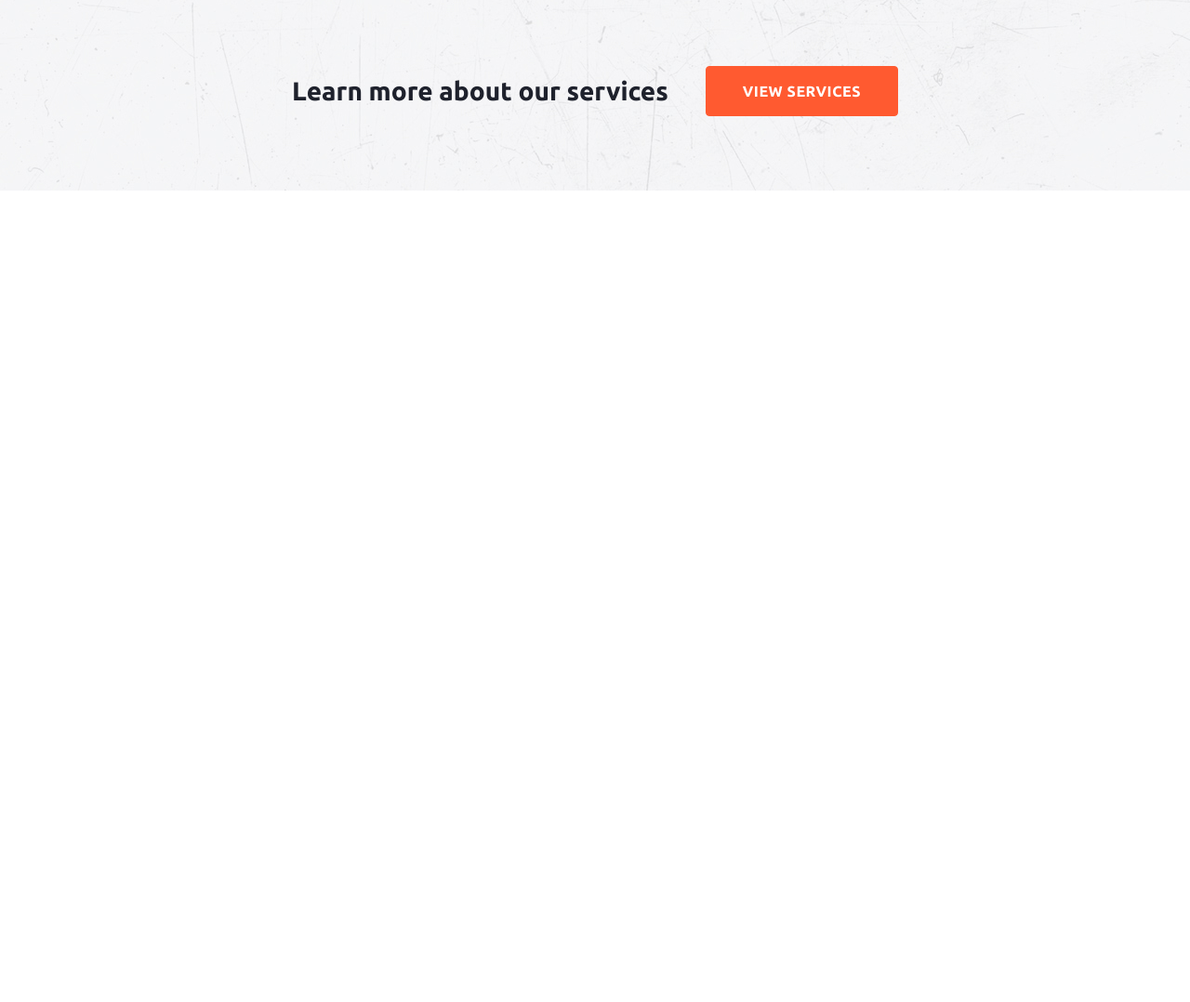
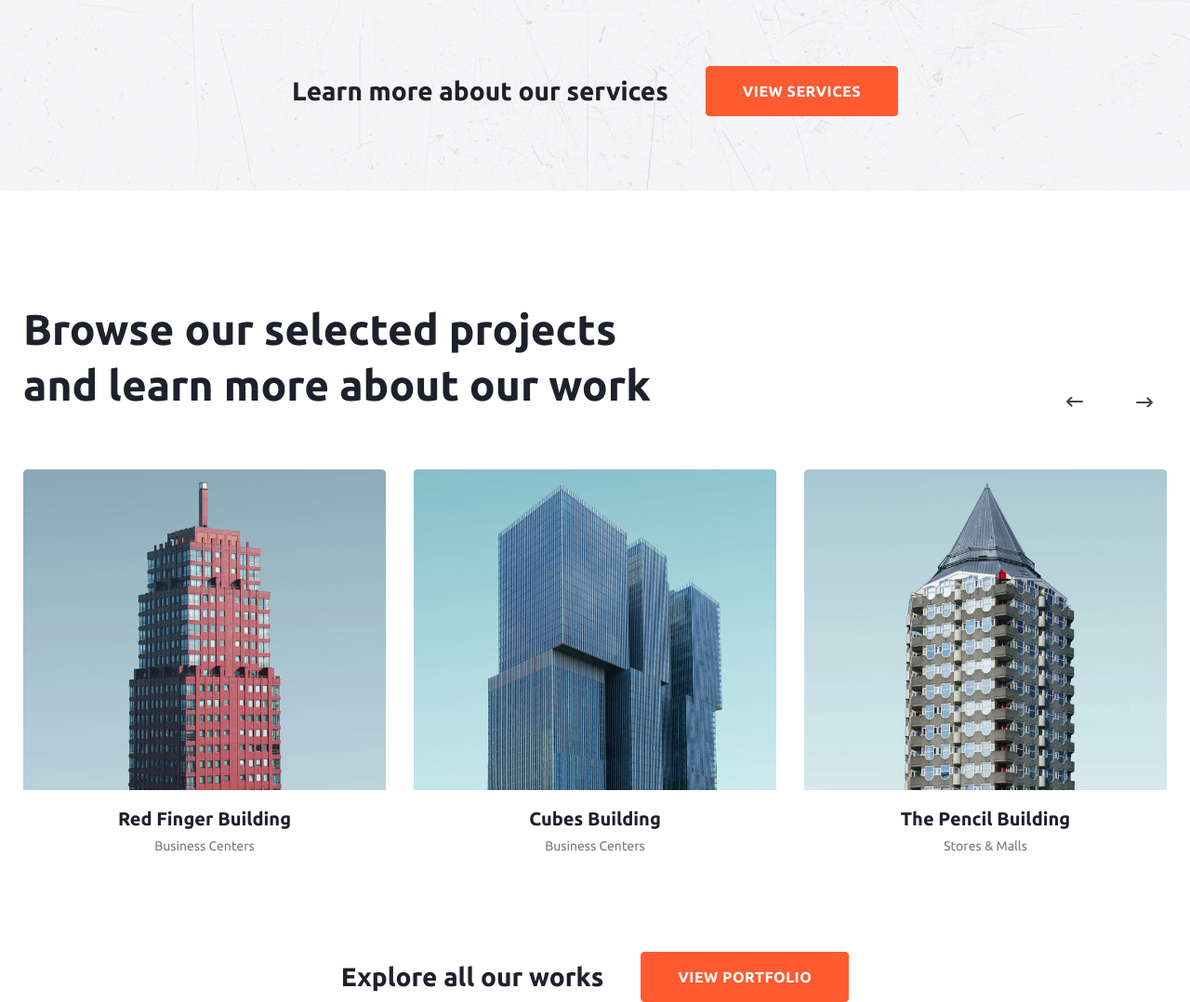
Before and after one commit to AlexanderKhristichenko/createx, a website: page src/index.html in a window 1280 px wide. Shown: the part 3189-4267 px from the top of the page at 93% size. Before the commit the page ends 3484 px from the top, so only its background shows below. Drawn offline with nearby package versions, Linux system fonts and the light colour scheme; files that its build step writes are made by us from their sources; files whose address does not match are found by name.

Commit message:
add portfolio slider section

```diff
--- a/gulp/version.json
+++ b/gulp/version.json
@@ -1,3 +1,3 @@
 {
-    "main": "20230820123304"
+    "main": "20230822145757"
 }
--- /dev/null
+++ b/src/html/portfolio-slider.html
@@ -0,0 +1,109 @@
+<section class="portfolio-slider">
+  <div class="container">
+    <h2 class="title">
+      Browse our selected projects and learn more about our work
+    </h2>
+
+    <div class="swiper portfolio-slider__slider">
+      <div class="swiper-wrapper portfolio-slider__wrapper">
+        <div class="swiper-slide portfolio-slider__slide">
+          <img
+            src="@img/portfolio-slide1.jpg"
+            alt="Red Finger Building"
+            loading="lazy"
+            class="portfolio-slider__img" />
+          <div class="portfolio-slider__body">
+            <h3 class="portfolio-slider__title">Red Finger Building</h3>
+            <p class="portfolio-slider__subtitle">Business Centers</p>
+            <a href="#" class="btn btn--transparent portfolio-slider__btn"
+              >View Project</a
+            >
+          </div>
+        </div>
+
+        <div class="swiper-slide portfolio-slider__slide">
+          <img
+            src="@img/portfolio-slide2.jpg"
+            alt="Cubes Building"
+            loading="lazy"
+            class="portfolio-slider__img" />
+          <div class="portfolio-slider__body">
+            <h3 class="portfolio-slider__title">Cubes Building</h3>
+            <p class="portfolio-slider__subtitle">Business Centers</p>
+            <a href="#" class="btn btn--transparent portfolio-slider__btn"
+              >View Project</a
+            >
+          </div>
+        </div>
+
+        <div class="swiper-slide portfolio-slider__slide">
+          <img
+            src="@img/portfolio-slide3.jpg"
+            alt="The Pencil Building"
+            loading="lazy"
+            class="portfolio-slider__img" />
+          <div class="portfolio-slider__body">
+            <h3 class="portfolio-slider__title">The Pencil Building</h3>
+            <p class="portfolio-slider__subtitle">Stores & Malls</p>
+            <a href="#" class="btn btn--transparent portfolio-slider__btn"
+              >View Project</a
+            >
+          </div>
+        </div>
+
+        <div class="swiper-slide portfolio-slider__slide">
+          <img
+            src="@img/portfolio-slide1.jpg"
+            alt="Red Finger Building"
+            loading="lazy"
+            class="portfolio-slider__img" />
+          <div class="portfolio-slider__body">
+            <h3 class="portfolio-slider__title">Red Finger Building</h3>
+            <p class="portfolio-slider__subtitle">Business Centers</p>
+            <a href="#" class="btn btn--transparent portfolio-slider__btn"
+              >View Project</a
+            >
+          </div>
+        </div>
+
+        <div class="swiper-slide portfolio-slider__slide">
+          <img
+            src="@img/portfolio-slide2.jpg"
+            alt="Cubes Building"
+            loading="lazy"
+            class="portfolio-slider__img" />
+          <div class="portfolio-slider__body">
+            <h3 class="portfolio-slider__title">Cubes Building</h3>
+            <p class="portfolio-slider__subtitle">Business Centers</p>
+            <a href="#" class="btn btn--transparent portfolio-slider__btn"
+              >View Project</a
+            >
+          </div>
+        </div>
+
+        <div class="swiper-slide portfolio-slider__slide">
+          <img
+            src="@img/portfolio-slide3.jpg"
+            alt="The Pencil Building"
+            loading="lazy"
+            class="portfolio-slider__img" />
+          <div class="portfolio-slider__body">
+            <h3 class="portfolio-slider__title">The Pencil Building</h3>
+            <p class="portfolio-slider__subtitle">Stores & Malls</p>
+            <a href="#" class="btn btn--transparent portfolio-slider__btn"
+              >View Project</a
+            >
+          </div>
+        </div>
+      </div>
+
+      <div class="swiper-button-prev portfolio-slider__btn-prev"></div>
+      <div class="swiper-button-next portfolio-slider__btn-next"></div>
+    </div>
+
+    <div class="learn-more portfolio-slider__more">
+      <h3 class="learn-more__title">Explore all our works</h3>
+      <a href="#" class="btn">View portfolio</a>
+    </div>
+  </div>
+</section>
--- a/src/index.html
+++ b/src/index.html
@@ -16,6 +16,8 @@
       @@include('html/request.html',{})
       <!-- * Services * -->
       @@include('html/services.html',{})
+      <!-- * Portfolio slider * -->
+      @@include('html/portfolio-slider.html',{})
     </main>
     <!-- * Footer * -->
     @@include('html/footer.html', {})
--- a/src/js/app.js
+++ b/src/js/app.js
@@ -1,5 +1,6 @@
-import { heroSlider } from "./modules/slider.js";
+import { heroSlider, portfolioSlider } from "./modules/slider.js";
 import { webp } from "./modules/webp.js";
 
 webp();
 heroSlider();
+portfolioSlider();
--- a/src/js/modules/slider.js
+++ b/src/js/modules/slider.js
@@ -15,3 +15,16 @@ export const heroSlider = () => {
     },
   });
 };
+
+export const portfolioSlider = () => {
+  const swiper = new Swiper(".portfolio-slider__slider", {
+    modules: [Navigation],
+    slidesPerView: 3,
+    spaceBetween: 30,
+    loop: true,
+    navigation: {
+      nextEl: ".portfolio-slider__btn-next",
+      prevEl: ".portfolio-slider__btn-prev",
+    },
+  });
+};
--- /dev/null
+++ b/src/scss/components/_portfolio-slider.scss
@@ -0,0 +1,123 @@
+.portfolio-slider {
+  padding-top: 1.875rem;
+
+  .title {
+    max-width: 44.0625rem;
+  }
+
+  &__slider {
+    margin-top: 3.75rem;
+    overflow-y: visible;
+  }
+
+  &__slide {
+    overflow: hidden;
+    max-height: 26.25rem;
+
+    &:hover .portfolio-slider__body {
+      transform: translateY(-4.3125rem);
+    }
+  }
+
+  &__img {
+    border-radius: .25rem .25rem 0 0;
+  }
+
+  &__body {
+    background-color: $color_white;
+    padding-top: 1rem;
+    padding-bottom: 1.5rem;
+    display: flex;
+    flex-direction: column;
+    align-items: center;
+    transition: all .3s;
+  }
+
+  &__title {
+    font-size: 1.25rem;
+    font-weight: 700;
+    line-height: 150%;
+    color: $color_gray-900;
+  }
+
+  &__subtitle {
+    font-size: .875rem;
+    font-weight: 400;
+    line-height: 150%;
+    color: $color_gray-700;
+    margin-top: .25rem;
+  }
+
+  &__btn {
+    padding: 0 2rem;
+    color: $color_primary;
+    border-color: $color_primary;
+    font-size: .875rem;
+    margin-top: 1.5rem;
+    line-height: 2.75rem;
+    letter-spacing: .0313rem;
+
+    &:hover {
+      color: $color_white;
+    }
+  }
+
+  &__btn-next {
+    width: 3rem;
+    height: 3rem;
+    border-radius: 50%;
+    background-color: $color_white;
+    transition: 0.3s;
+    top: -4.6875rem;
+    right: 0;
+
+    &::after {
+      content: '';
+      display: block;
+      background-image: url('@img/icons/slider-arrow.svg');
+      background-repeat: no-repeat;
+      width: 1.125rem;
+      height: .6875rem;
+    }
+
+    &:hover {
+      background-color: $color_primary;
+    }
+
+    &:hover::after {
+      background-image: url('@img/icons/slider-arrow-white.svg');
+    }
+  }
+
+  &__btn-prev {
+    width: 3rem;
+    height: 3rem;
+    border-radius: 50%;
+    background-color: $color_white;
+    transition: 0.3s;
+    top: -4.6875rem;
+    left: 90%;
+
+    &::after {
+      content: '';
+      display: block;
+      background-image: url('@img/icons/slider-arrow.svg');
+      background-repeat: no-repeat;
+      transform: rotate(180deg);
+      width: 1.125rem;
+      height: .6875rem;
+    }
+
+    &:hover {
+      background-color: $color_primary;
+    }
+
+    &:hover::after {
+      background-image: url('@img/icons/slider-arrow-white.svg');
+    }
+  }
+
+  &__more {
+    margin-top: 6.1875rem;
+  }
+}
--- a/src/scss/style.scss
+++ b/src/scss/style.scss
@@ -16,3 +16,4 @@
 @import "components/values";
 @import "components/request";
 @import "components/services";
+@import "components/portfolio-slider";
```
Also changed, not shown: dist/css/style.min.css, dist/img/icons/slider-arrow copy.svg (added), dist/img/icons/slider-arrow-white.svg (added), dist/img/portfolio-slide1.jpg (added), dist/img/portfolio-slide1.webp (added), dist/img/portfolio-slide2.jpg (added), dist/img/portfolio-slide2.webp (added), dist/img/portfolio-slide3.jpg (added), dist/img/portfolio-slide3.webp (added), dist/index.html, dist/js/app.min.js, src/img/icons/slider-arrow-white.svg (added), src/img/portfolio-slide1.jpg (added), src/img/portfolio-slide2.jpg (added), 1 more files.
